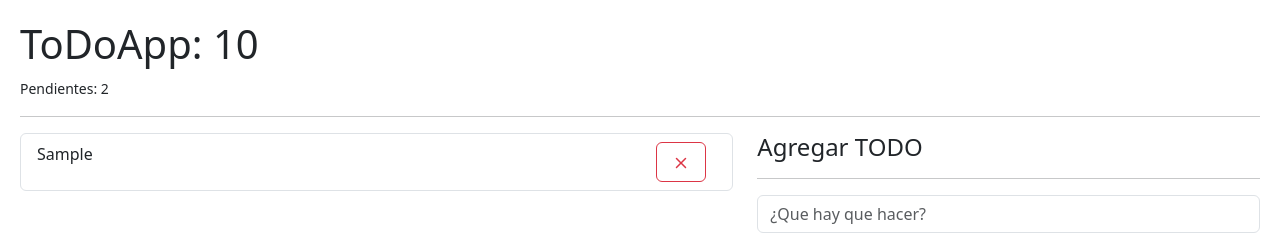
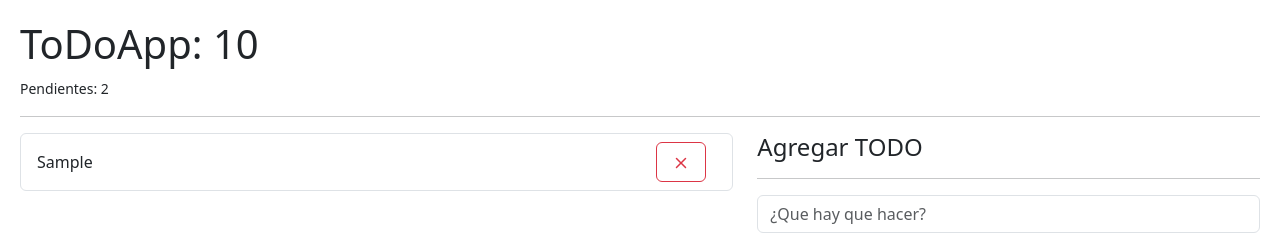
Before and after one commit to danielalbanez40/react-de-cero-a-experto-MERN, a React (Vite) app in the folder 05-hook-app/: page / in a window 1280 px wide. Both pictures are taken after typing "Sample" into the empty fields and a click on the button "Agregar". Shown: the top 234 px of the page. Built offline with nearby package versions, Linux system fonts and the light colour scheme.

Commit message:
Toggle ToDo

```diff
--- a/05-hook-app/src/08-useReducer/ToDoApp.jsx
+++ b/05-hook-app/src/08-useReducer/ToDoApp.jsx
@@ -26,13 +26,23 @@ const ToDoApp = () => {
   };
 
   const handleDeleteTodo = (id) => {
-
     const deleteTodoAction = {
       type: "DELETE_TODO",
       payload: id,
     };
 
     dispatch(deleteTodoAction);
+  };
+
+  const handleToggleTodo = (id) => {
+
+    const toggleTodoAction = {
+      type: "TOGGLE_TODO",
+      payload: id,
+    };
+
+    dispatch(toggleTodoAction);
+
   };
 
   return (
@@ -43,7 +53,11 @@ const ToDoApp = () => {
 
       <div className="row">
         <div className="col-7">
-          <TodoList todos={todos} onDeleteTodo={handleDeleteTodo}/>
+          <TodoList
+            todos={todos}
+            onDeleteTodo={handleDeleteTodo}
+            onToggleTodo={handleToggleTodo}
+          />
         </div>
 
         <div className="col-5">
--- a/05-hook-app/src/08-useReducer/TodoItem.jsx
+++ b/05-hook-app/src/08-useReducer/TodoItem.jsx
@@ -1,10 +1,18 @@
 import { PropTypes } from "prop-types";
 
-const TodoItem = ({ todo, onDeleteTodo }) => {
+const TodoItem = ({ todo, onDeleteTodo, onToggleTodo }) => {
   return (
     <>
       <li className="list-group-item d-flex justify-content-between">
-        <span className="align-self">{todo.description}</span>
+        <span
+          className={`align-self-center ${
+            todo.done ? "text-decoration-line-through" : ""
+          }`}
+          onClick={() => onToggleTodo(todo.id)}
+        >
+          {todo.description}
+        </span>
+
         <button
           className="btn btn-outline-danger"
           onClick={() => onDeleteTodo(todo.id)}
@@ -28,6 +36,7 @@ const TodoItem = ({ todo, onDeleteTodo }) => {
 TodoItem.propTypes = {
   todo: PropTypes.object,
   onDeleteTodo: PropTypes.func,
+  onToggleTodo: PropTypes.func,
 };
 
 export default TodoItem;
--- a/05-hook-app/src/08-useReducer/TodoList.jsx
+++ b/05-hook-app/src/08-useReducer/TodoList.jsx
@@ -1,12 +1,17 @@
 import PropTypes from "prop-types";
 import TodoItem from "./TodoItem";
 
-const TodoList = ({ todos = [], onDeleteTodo }) => {
+const TodoList = ({ todos = [], onDeleteTodo, onToggleTodo }) => {
   return (
     <>
       <ul className="list-group">
         {todos.map((todo) => (
-          <TodoItem key={todo.id} todo={todo} onDeleteTodo={onDeleteTodo} />
+          <TodoItem
+            key={todo.id}
+            todo={todo}
+            onDeleteTodo={onDeleteTodo}
+            onToggleTodo={onToggleTodo}
+          />
         ))}
       </ul>
     </>
@@ -16,6 +21,7 @@ const TodoList = ({ todos = [], onDeleteTodo }) => {
 TodoList.propTypes = {
   todos: PropTypes.array,
   onDeleteTodo: PropTypes.func,
+  onToggleTodo: PropTypes.func,
 };
 
 export default TodoList;
--- a/05-hook-app/src/08-useReducer/todo-reducer.js
+++ b/05-hook-app/src/08-useReducer/todo-reducer.js
@@ -1,19 +1,22 @@
+const todoReducer = (initialState, action) => {
+  switch (action.type) {
+    case "ADD_TODO":
+      return [...initialState, action.payload];
 
+    case "DELETE_TODO":
+      return initialState.filter((todo) => todo.id != action.payload);
 
-const todoReducer = (initialState, action) => {
-    switch (action.type) {
-        case 'ADD_TODO':
+    case "TOGGLE_TODO":
+      return initialState.map((todo) => {
+        if (todo.id === action.payload)  { //id
+             return {...todo, done: !todo.done}
+        }
+        return todo;
+      });
 
-        return [...initialState, action.payload]
-
-        case 'DELETE_TODO':
-
-            return initialState.filter(todo => todo.id != action.payload)
-
-
-        default:
-            return initialState;
-    }
-}
+    default:
+      return initialState;
+  }
+};
 
 export default todoReducer;
```
